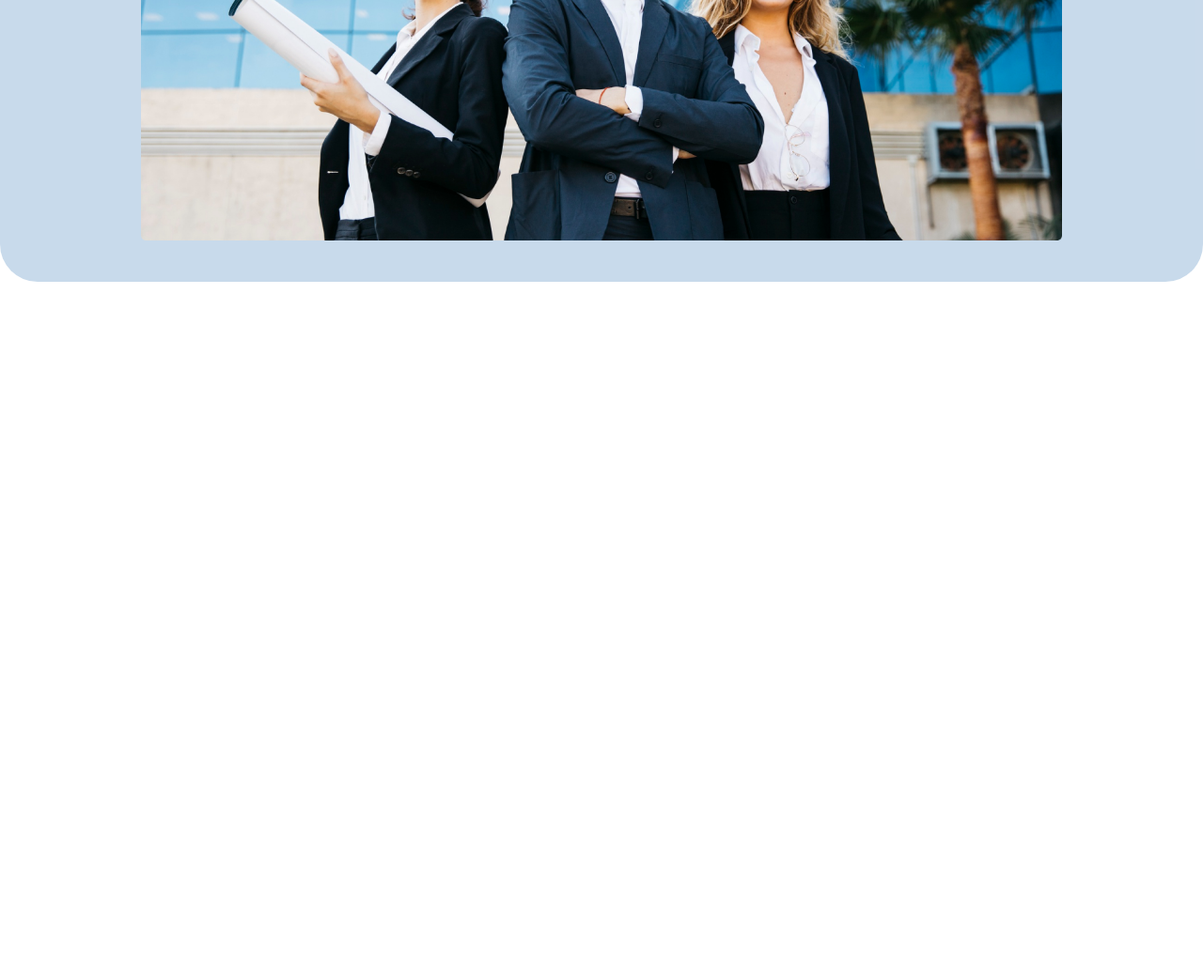
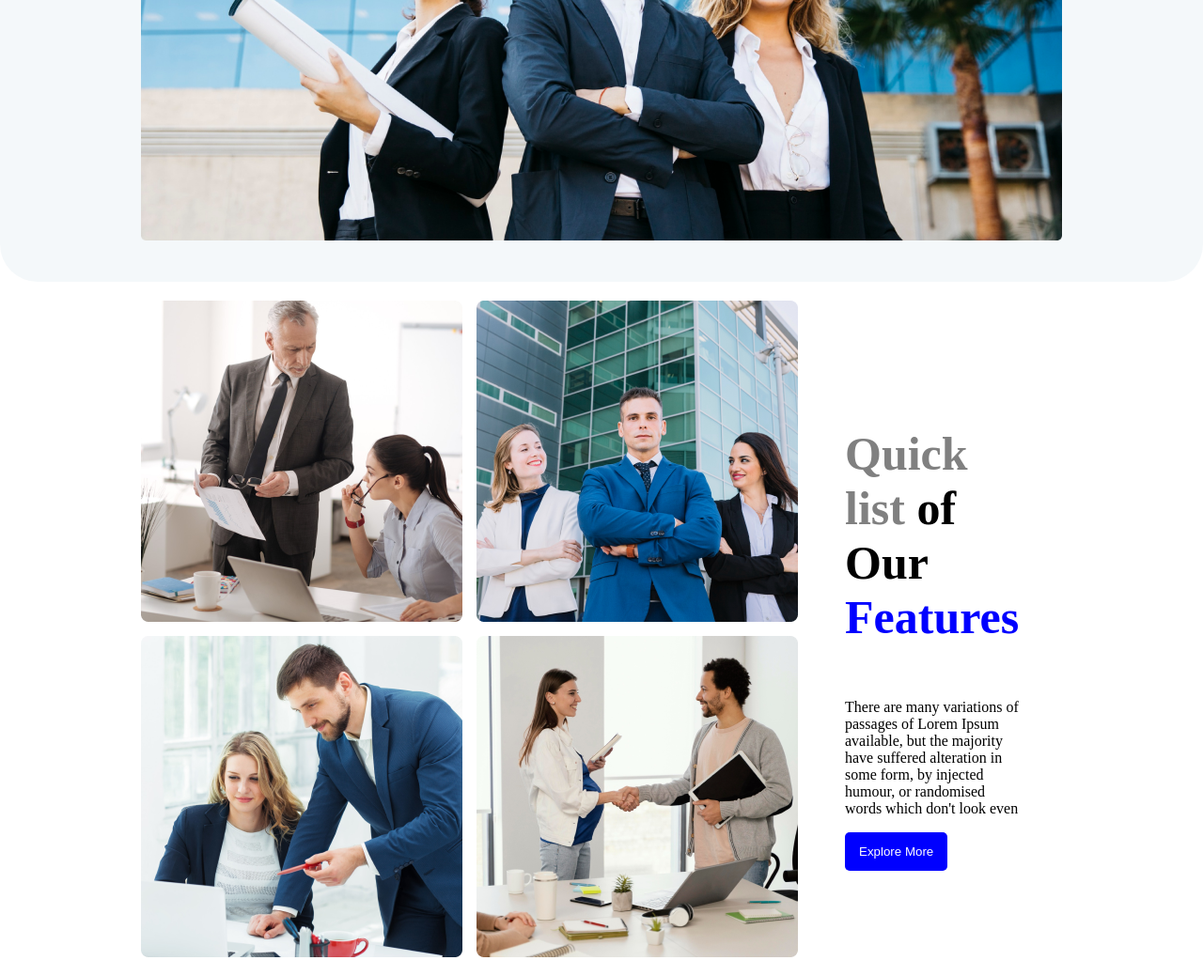
Before and after one commit to paulpollob/g3-architect-by-pollob, a plain HTML site: page index.html in a window 1280 px wide. Shown: the part 583-1622 px from the top of the page at 94% size. Before the commit the page ends 883 px from the top, so only its background shows below. Drawn offline with Linux system fonts and the light colour scheme.

Commit message:
features done

```diff
--- a/index.html
+++ b/index.html
@@ -30,5 +30,27 @@
             <img class="hbanner" src="./images/banner.png">
         </section>
     </header>
+
+
+    <!-- features -->
+
+    <section class="features">
+        <div class="featuresimg">
+            <img src="./images/team1.png">
+            <img src="./images/team2.png">
+            <img src="./images/team3.png">
+            <img src="./images/team4.png">
+        </div>
+        <div class="featuresdet">
+            <h1 class="headerfeature"><span class="hfirst">Quick list</span> of Our </br><span class="hsecond">Features</span></h1>
+            <p>There are many variations of passages of Lorem Ipsum available,
+            but the majority have suffered alteration in some form, by injected
+            humour, or randomised words which don't look even</p>
+            <div><button class="btn">Explore More</button></div>
+
+
+        </div>
+
+    </section>
 </body>
 </html>
--- a/styles.css
+++ b/styles.css
@@ -4,7 +4,7 @@ body{
 
 .header{
     padding: 20px 150px 20px 150px;
-    background-color: rgba(12, 89, 165, 0.223);
+    background-color: rgba(171, 202, 218, 0.134);
     text-align: center;
     border-bottom-left-radius: 40px;
     border-bottom-right-radius: 40px;
@@ -54,3 +54,32 @@ body{
 .btn:hover{
     background-color: rgb(0, 102, 255);
 }
+
+.features{
+    padding: 20px 150px 20px 150px;
+    display: grid;
+    grid-template-columns: repeat(2, 1fr);
+}
+.featuresdet{
+    display: flex;
+    flex-direction: column;
+    justify-content: center;
+    margin: 50px;
+}
+
+.featuresimg{
+    display: grid;
+    grid-template-columns: repeat(2, 1fr);
+    gap: 15px;
+}
+
+.headerfeature{
+    font-size: 50px;
+}
+
+.hfirst{
+    color: gray;
+}
+.hsecond{
+    color: blue;
+}
```
